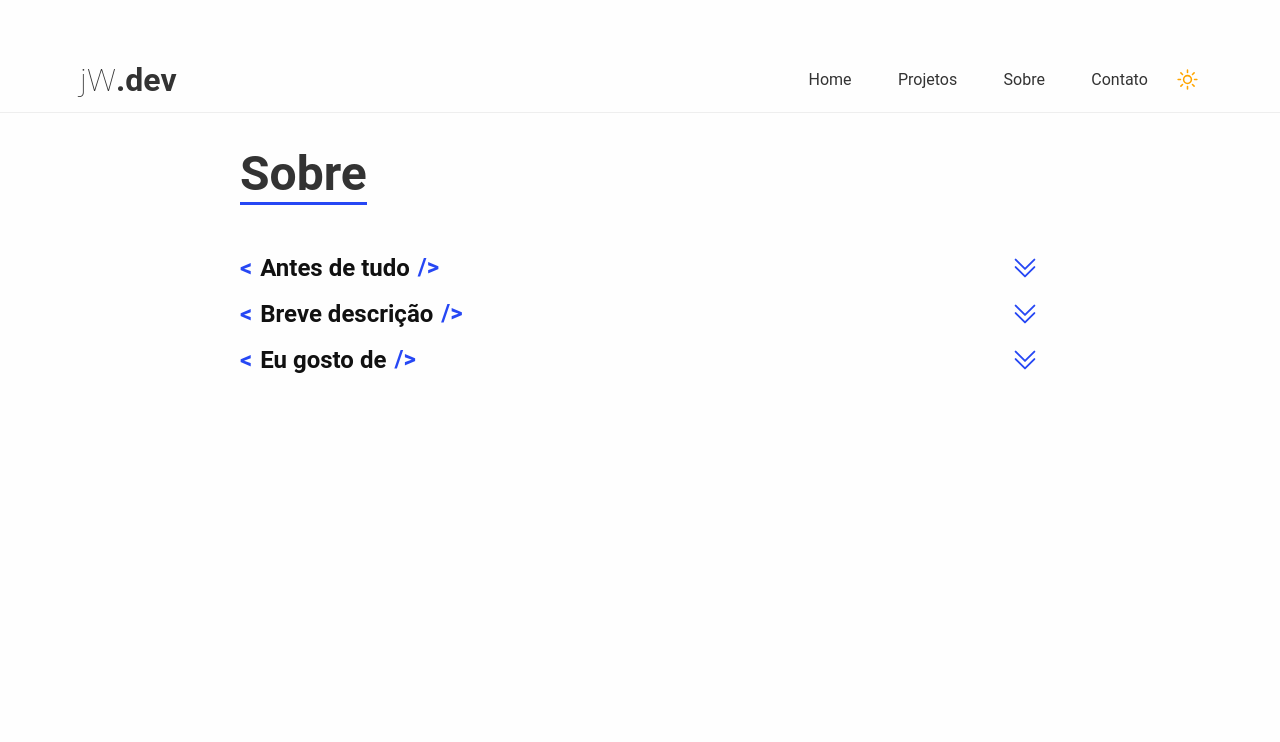
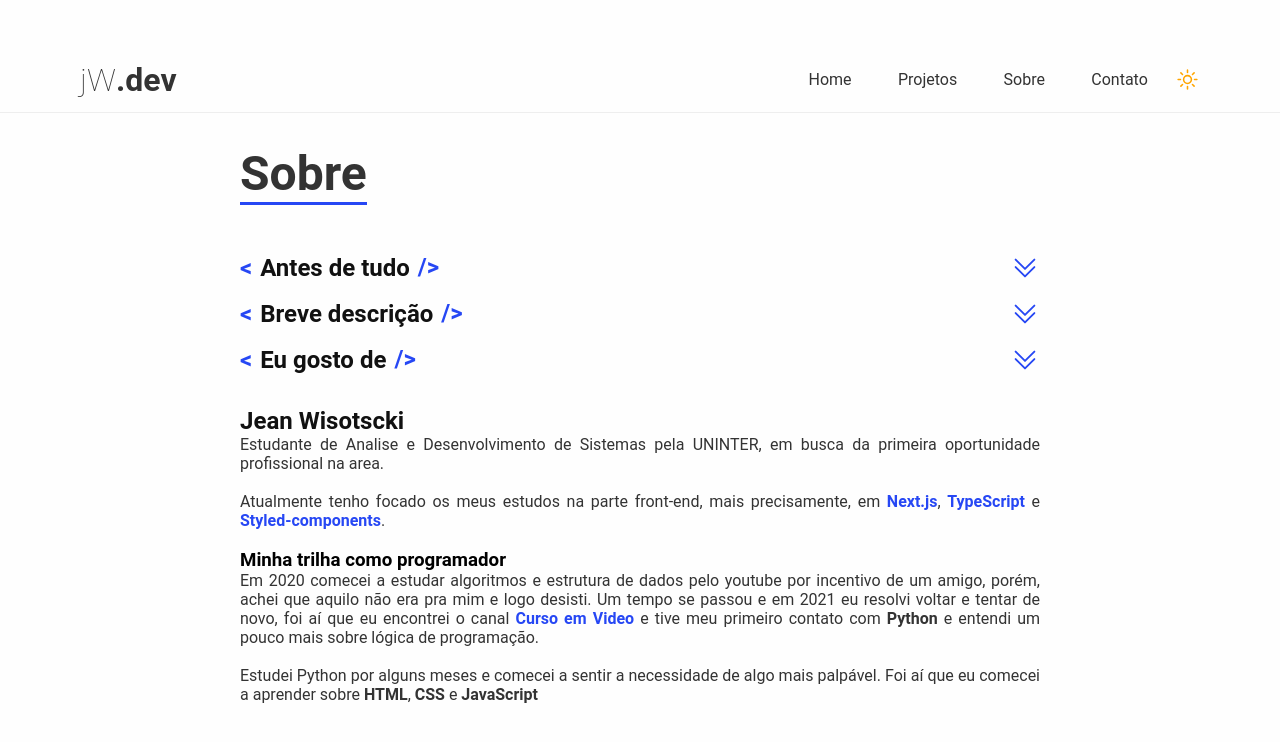
Before and after one commit to jeanwisotscki/portfolio, a Next.js app: page /sobre in a window 1280 px wide. Shown: the top 742 px of the page. Built offline with nearby package versions, Linux system fonts and the light colour scheme.

Commit message:
new: adicionando conteudos na página sobre

```diff
--- a/src/components/Accordion/accordionData.ts
+++ b/src/components/Accordion/accordionData.ts
@@ -7,10 +7,11 @@ export const accordionData = [
   {
     question: "Breve descrição",
     answer:
-      "Conheci a programação recentemente, e desde então, descobri que sou apaixonado por resolver problemas.",
+      "Conheci a programação recentemente, e desde então, descobri que eu gosto muito de resolver problemas.",
   },
   {
     question: "Eu gosto de",
-    answer: "Aprender algo novo, assistir séries e filmes, games, música...",
+    answer:
+      "Aprender algo novo, assistir séries e filmes, jogar alguns games, comer churros e por aí vai...",
   },
 ];
--- a/src/pages/sobre/index.tsx
+++ b/src/pages/sobre/index.tsx
@@ -4,7 +4,8 @@ import { Accordion } from "../../components/Accordion";
 import { PageTitle } from "../../components/PageTitle";
 import { LayoutBase } from "../../components/LayoutBase";
 
-import { Container } from "./styles";
+import { Container, TextContainer } from "./styles";
+import LinkButton from "../../components/LinkButton";
 
 const Sobre = () => {
   return (
@@ -12,6 +13,51 @@ const Sobre = () => {
       <PageTitle title="Sobre" borderColor="blue" />
       <Container>
         <Accordion />
+        <TextContainer>
+          <h2>Jean Wisotscki</h2>
+          <p>
+            Estudante de Analise e Desenvolvimento de Sistemas pela UNINTER, em
+            busca da primeira oportunidade profissional na area.
+          </p>
+          <br />
+          <p>
+            Atualmente tenho focado os meus estudos na parte front-end, mais
+            precisamente, em{" "}
+            <LinkButton href="https://nextjs.org/" textContent="Next.js" />,{" "}
+            <LinkButton
+              href="https://www.typescriptlang.org/"
+              textContent="TypeScript"
+            />{" "}
+            e{" "}
+            <LinkButton
+              href="https://styled-components.com/"
+              textContent="Styled-components"
+            />
+            .
+          </p>
+          <br />
+
+          <h3>Minha trilha como programador</h3>
+          <p>
+            Em 2020 comecei a estudar algoritmos e estrutura de dados pelo
+            youtube por incentivo de um amigo, porém, achei que aquilo não era
+            pra mim e logo desisti. Um tempo se passou e em 2021 eu resolvi
+            voltar e tentar de novo, foi aí que eu encontrei o canal{" "}
+            <LinkButton
+              href="https://www.youtube.com/c/CursoemV%C3%ADdeo"
+              textContent="Curso em Video"
+            />{" "}
+            e tive meu primeiro contato com <strong>Python</strong> e entendi um
+            pouco mais sobre lógica de programação.
+          </p>
+          <br />
+          <p>
+            Estudei Python por alguns meses e comecei a sentir a necessidade de
+            algo mais palpável. Foi aí que eu comecei a aprender sobre{" "}
+            <strong>HTML</strong>, <strong>CSS</strong> e{" "}
+            <strong>JavaScript</strong>
+          </p>
+        </TextContainer>
       </Container>
     </LayoutBase>
   );
--- a/src/pages/sobre/styles.ts
+++ b/src/pages/sobre/styles.ts
@@ -1,3 +1,24 @@
 import styled from "styled-components";
 
 export const Container = styled.div``;
+
+export const TextContainer = styled.div`
+  margin: 2rem 0;
+
+  h2 {
+    color: ${(props) => props.theme.colors.primary};
+  }
+  p {
+    color: ${(props) => props.theme.colors.secondary};
+    text-align: justify;
+  }
+
+  a {
+    color: ${(props) => props.theme.colors.blue};
+    font-weight: bold;
+
+    &:hover {
+      text-decoration: underline;
+    }
+  }
+`;
```
